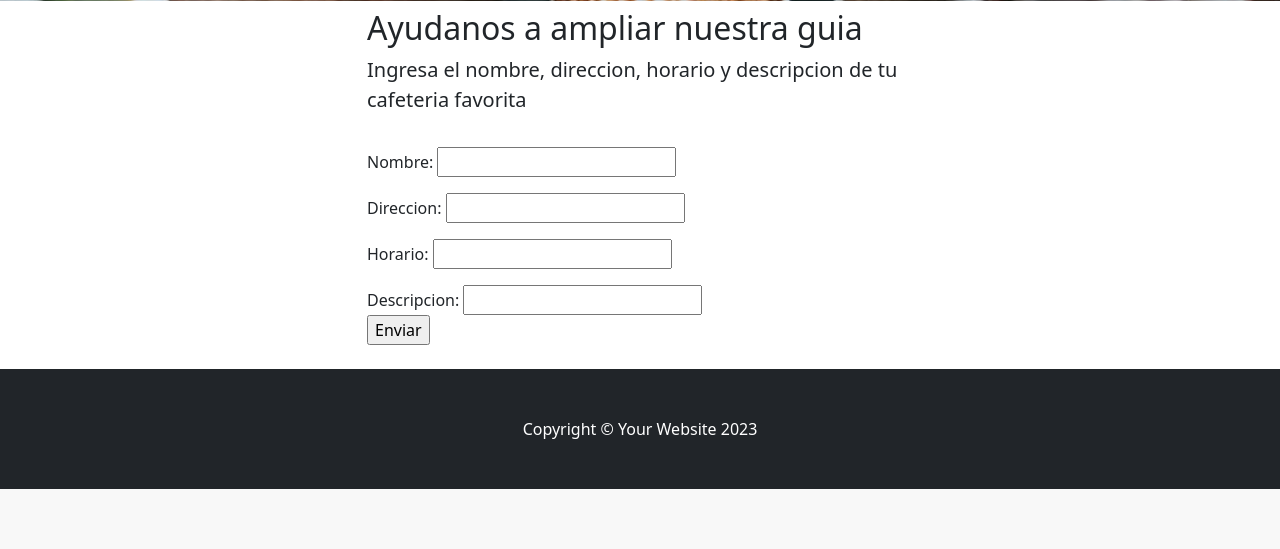
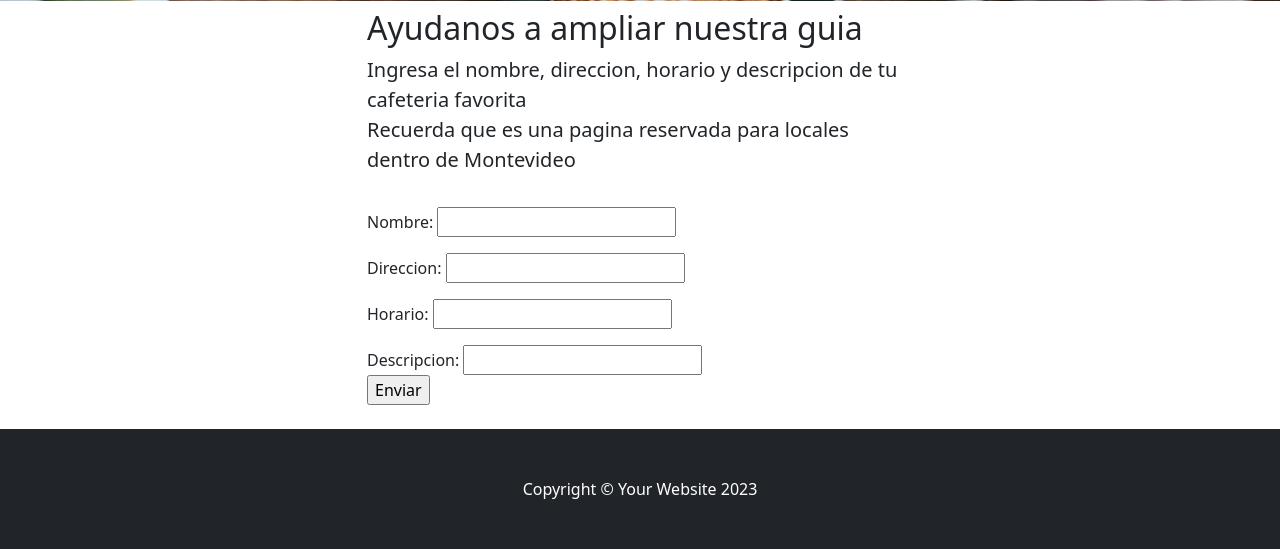
Before and after one commit to elianacasas/Proyecto-pre-entrega-3, a Django app: page /app/agregar/ in a window 1280 px wide. Shown: the part 385-934 px from the top of the page. Before the commit the page ends 874 px from the top, so only its background shows below. Run offline with Django 4.2, Linux system fonts and the light colour scheme; some libraries are stand-ins or nearby versions.

Commit message:
Update agregar.html

```diff
--- a/App1/templates/App1/agregar.html
+++ b/App1/templates/App1/agregar.html
@@ -8,7 +8,7 @@
         <div class="row justify-content-center">
             <div class="col-lg-6">
                 <h2>Ayudanos a ampliar nuestra guia</h2>
-                <p class="lead">Ingresa el nombre, direccion, horario y descripcion de tu cafeteria favorita<br>  </p>
+                <p class="lead">Ingresa el nombre, direccion, horario y descripcion de tu cafeteria favorita<br> Recuerda que es una pagina reservada para locales dentro de Montevideo <br>  </p>
             </div>
         </div>
     </div>
```
